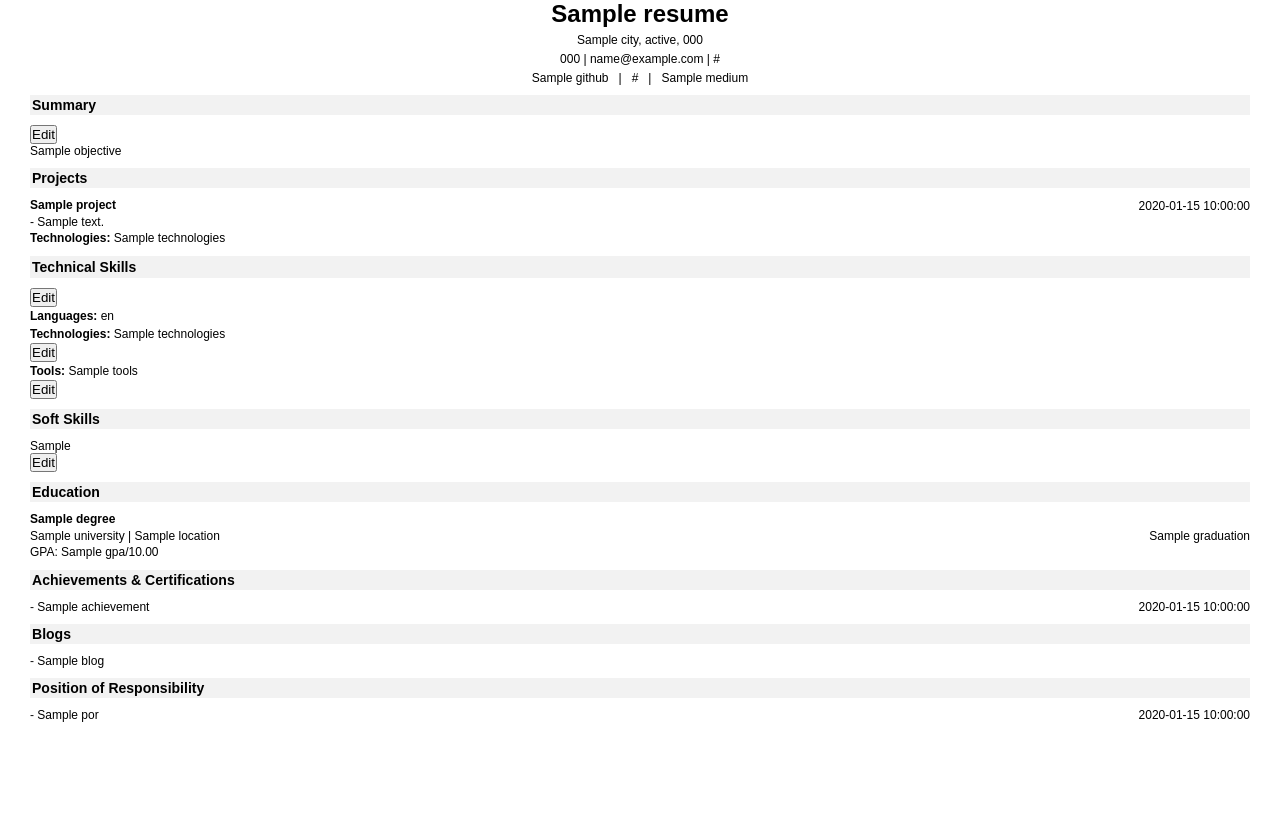
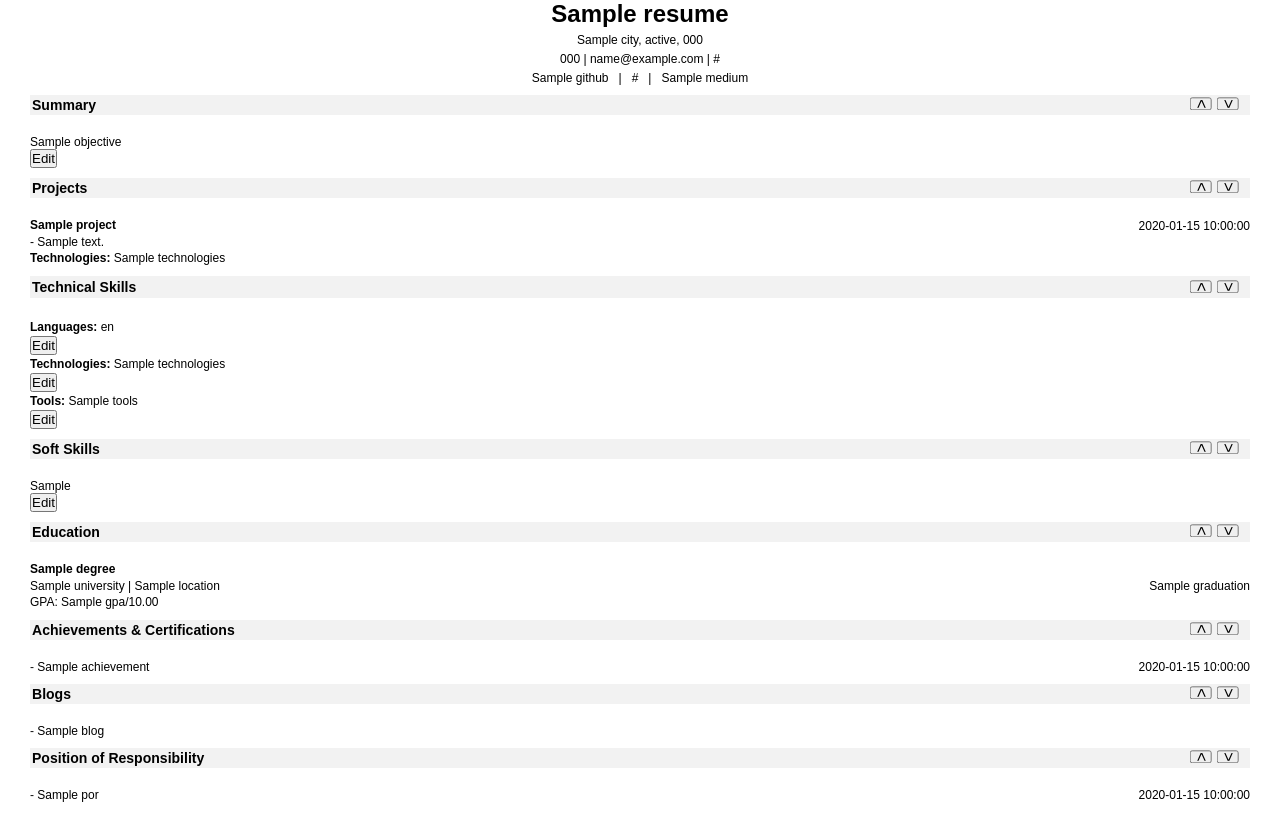
Before and after one commit to krishnanand654/flask-personal-resume-builder, a Flask app: template templates/update.html in a window 1280 px wide. Before the commit the page ends 722 px from the top, so only its background shows below. Run offline with Flask 3, Linux system fonts and the light colour scheme; the template is opened without the code that fills it: most values are stand-ins (such as "Sample title", 1, 10 or a date in 2020); parts of the project's set-up code (start-up, migrations or seed data) failed here and were passed over.

Commit message:
re-arrange sections

```diff
--- a/app.py
+++ b/app.py
@@ -2,6 +2,7 @@ import json
 import os
 import firebase_admin
 import base64
+import requests
 from flask import Flask, render_template, jsonify, request, session, url_for,redirect
 from flask_login import LoginManager, login_user, login_required, UserMixin
 from dotenv import load_dotenv
@@ -10,14 +11,13 @@ from firebase_admin import db
 app = Flask(__name__)
 app.secret_key = os.getenv("SECRET_KEY")
 
-base64_service_account_key = os.getenv('FIREBASE_SERVICE_ACCOUNT_KEY_BASE64')
-service_account_key_json = base64.b64decode(base64_service_account_key).decode('utf-8')
-service_account_info = json.loads(service_account_key_json)
+service_account_key_json= os.getenv("FIREBASE_SERVICE_ACCOUNT_KEY_URL")
+
+service_account_info = requests.get(service_account_key_json)
 
 app.db_url = os.getenv("DB_URL")
 
-
-cred_obj = firebase_admin.credentials.Certificate(service_account_info)
+cred_obj = firebase_admin.credentials.Certificate(service_account_info.json())
 default_app = firebase_admin.initialize_app(cred_obj, {
 	'databaseURL':app.db_url
 	})
@@ -75,9 +75,7 @@ def update():
     two_page = request.args.get('two_page')
     color = request.args.get('color')
 
-    with open('resume_data.json','r') as file_object:
-        resume_data = json.load(file_object)
-
+    resume_data = ref.get()
     resume_data['projects'] = sorted(resume_data['projects'], key=lambda x: x['date'], reverse=True)
 
     if request.method == 'POST':
--- a/templates/update.html
+++ b/templates/update.html
@@ -55,6 +55,7 @@
       .links {
         display: flex;
         gap: 10px;
+        flex-wrap: wrap;
       }
       .tech-stack {
         line-height: 18px;
@@ -84,6 +85,30 @@
         margin-bottom: 5px;
       }
 
+      .section{
+        position: relative;
+
+      }
+
+      .move-buttons{
+        position: relative;
+        top:-32px;
+        left:95%;
+        width: 62px;
+        height: 10px;
+      }
+
+      .adjust-btn{
+        transform: rotate(90deg);
+        font-size: 16px;
+        margin:0 5px 0;
+      }
+
+      @media only screen and (max-width: 600px) {
+        .move-buttons{
+        left:85%;
+      }
+      }
 
 
     </style>
@@ -121,9 +146,13 @@
       </div>
     </div>
 
-    <div class="section">
+    <div class="section" id="summary">
       <h3>Summary</h3>
-      <button id="editSummary" onclick="editSkills('edit_summary')">Edit</button>
+      <div class="move-buttons">
+        <button class="adjust-btn" onclick="moveSectionUp('summary')">&lt;</button>
+        <button class="adjust-btn" onclick="moveSectionDown('summary')">&gt;</button>
+      </div>
+
       <p style="text-align: justify">{{ resume.objective }}</p>
       <div id="edit_summary" style="display: none;">
         <form action="/update" method="POST">
@@ -131,10 +160,15 @@
         <button type="submit">Add</button>
         </form>
     </div>
+    <button id="editSummary" onclick="editSkills('edit_summary')">Edit</button>
     </div>
 
-    <div class="section">
+    <div class="section" id="project">
       <h3>Projects</h3>
+      <div class="move-buttons">
+        <button class="adjust-btn" onclick="moveSectionUp('project')">&lt;</button>
+        <button class="adjust-btn" onclick="moveSectionDown('project')">&gt;</button>
+    </div>
       {% for project in resume.projects %}
       {% if two_page %}<div class="subsection project-subsection" > {% else %} <div class="subsection" >{% endif %}
         <div style="display: flex; justify-content: space-between">
@@ -157,20 +191,24 @@
 
       </div>
       {% endfor %}
+
     </div>
 
-    <div class="section tech-stack">
+    <div class="section tech-stack" id="tech-stack">
       <h3>Technical Skills</h3>
+      <div class="move-buttons">
+        <button class="adjust-btn" onclick="moveSectionUp('tech-stack')">&lt;</button>
+        <button class="adjust-btn" onclick="moveSectionDown('tech-stack')">&gt;</button>
+    </div>
+
+      <p><strong>Languages:</strong> {{ resume.skills.languages }}</p>
       <button id="editlang" onclick="editSkills('edit_languages')">Edit</button>
       <div id="edit_languages" style="display: none;">
         <form action="/update" method="POST">
         <input  name="language_edit" type="text" value="{{resume.skills.languages}}" />
         <button type="submit">Add</button>
         </form>
-
         </div>
-      <p><strong>Languages:</strong> {{ resume.skills.languages }}</p>
-
 
       <p><strong>Technologies:</strong> {{ resume.skills.technologies }}</p>
       <button id="edittechs" onclick="editSkills('edit_technologies')">Edit</button>
@@ -188,10 +226,15 @@
         <button type="submit">Add</button>
         </form>
     </div>
+
     </div>
 
-    <div class="section">
+    <div class="section" id="skills">
       <h3>Soft Skills</h3>
+      <div class="move-buttons">
+        <button class="adjust-btn" onclick="moveSectionUp('skills')">&lt;</button>
+        <button class="adjust-btn" onclick="moveSectionDown('skills')">&gt;</button>
+    </div>
         <p>{{ resume.soft_skills }}</p>
       <button id="editSoftSkills" onclick="editSkills('edit_soft_skills')">Edit</button>
       <div id="edit_soft_skills" style="display: none;">
@@ -201,10 +244,15 @@
         </form>
         </div>
     </form>
+
     </div>
 
-    <div class="section">
+    <div class="section" id="education">
       <h3>Education</h3>
+      <div class="move-buttons">
+        <button class="adjust-btn" onclick="moveSectionUp('education')">&lt;</button>
+        <button class="adjust-btn" onclick="moveSectionDown('education')">&gt;</button>
+    </div>
       {% for education in resume.education %}
       <div
         class="subsection"
@@ -224,10 +272,15 @@
         </div>
       </div>
       {% endfor %}
+
     </div>
 
-    <div class="section">
+    <div class="section" id="achievements">
       <h3>Achievements & Certifications</h3>
+      <div class="move-buttons">
+        <button class="adjust-btn" onclick="moveSectionUp('achievements')">&lt;</button>
+        <button class="adjust-btn" onclick="moveSectionDown('achievements')">&gt;</button>
+    </div>
       <ul>
         {% for achievement in resume.achievements %}
         <div class="flex-container">
@@ -236,18 +289,29 @@
         </div>
         {% endfor %}
       </ul>
+
     </div>
-    <div class="section">
+
+    <div class="section" id="blogs">
       <h3>Blogs</h3>
+      <div class="move-buttons">
+        <button class="adjust-btn" onclick="moveSectionUp('blogs')">&lt;</button>
+        <button class="adjust-btn" onclick="moveSectionDown('blogs')">&gt;</button>
+    </div>
       <ul>
         {% for blog in resume.blogs %}
         <li>{{ blog }}</li>
         {% endfor %}
       </ul>
+
     </div>
 
-    <div class="section">
+    <div class="section" id="por">
       <h3>Position of Responsibility</h3>
+      <div class="move-buttons">
+        <button class="adjust-btn" onclick="moveSectionUp('por')">&lt;</button>
+        <button class="adjust-btn" onclick="moveSectionDown('por')">&gt;</button>
+    </div>
       <ul>
         {% for por in resume.position_of_responsibility %}
         <div class="flex-container">
@@ -256,6 +320,7 @@
         </div>
         {% endfor %}
       </ul>
+
     </div>
   </body>
   <script>
@@ -268,5 +333,61 @@
         inputElement.style.display = 'none';
       }
     }
-  </script>
+
+    // Function to move section up
+    function moveSectionUp(sectionId) {
+        const section = document.getElementById(sectionId);
+        const previousSection = section.previousElementSibling;
+        if (previousSection) {
+            previousSection.parentNode.insertBefore(section, previousSection);
+            saveSectionOrder();
+        }
+    }
+
+    // Function to move section down
+    function moveSectionDown(sectionId) {
+        const section = document.getElementById(sectionId);
+        const nextSection = section.nextElementSibling;
+        if (nextSection) {
+            nextSection.parentNode.insertBefore(nextSection, section);
+            saveSectionOrder();
+        }
+    }
+
+
+    function saveSectionOrder() {
+        const sections = document.querySelectorAll('.section');
+        const sectionOrder = Array.from(sections).map(section => section.id);
+        localStorage.setItem('sectionOrder', JSON.stringify(sectionOrder));
+    }
+
+
+    function loadSectionOrder() {
+    const sectionOrder = JSON.parse(localStorage.getItem('sectionOrder'));
+
+    if (!sectionOrder || sectionOrder.length === 0) {
+            sectionOrder = ["","summary", "projects", "tech-stack", "skills", "education", "achievements", "blogs", "por"];
+        }
+
+    if (sectionOrder) {
+        const sectionsContainer = document.body; // Adjust selector as per your structure
+
+        sectionOrder.forEach(sectionId => {
+            const section = document.getElementById(sectionId);
+            console.log(`Attempting to load section '${sectionId}'`);
+            if (section) {
+                sectionsContainer.appendChild(section); // Append each section in the order
+            } else {
+                console.error(`Section with ID '${sectionId}' not found.`);
+            }
+        });
+    }
+}
+
+
+    // Load initial section order when the page loads
+    window.onload = function() {
+        loadSectionOrder();
+    };
+</script>
 </html>
```
Also changed, not shown: templates/index.html (+38 -8 lines).
